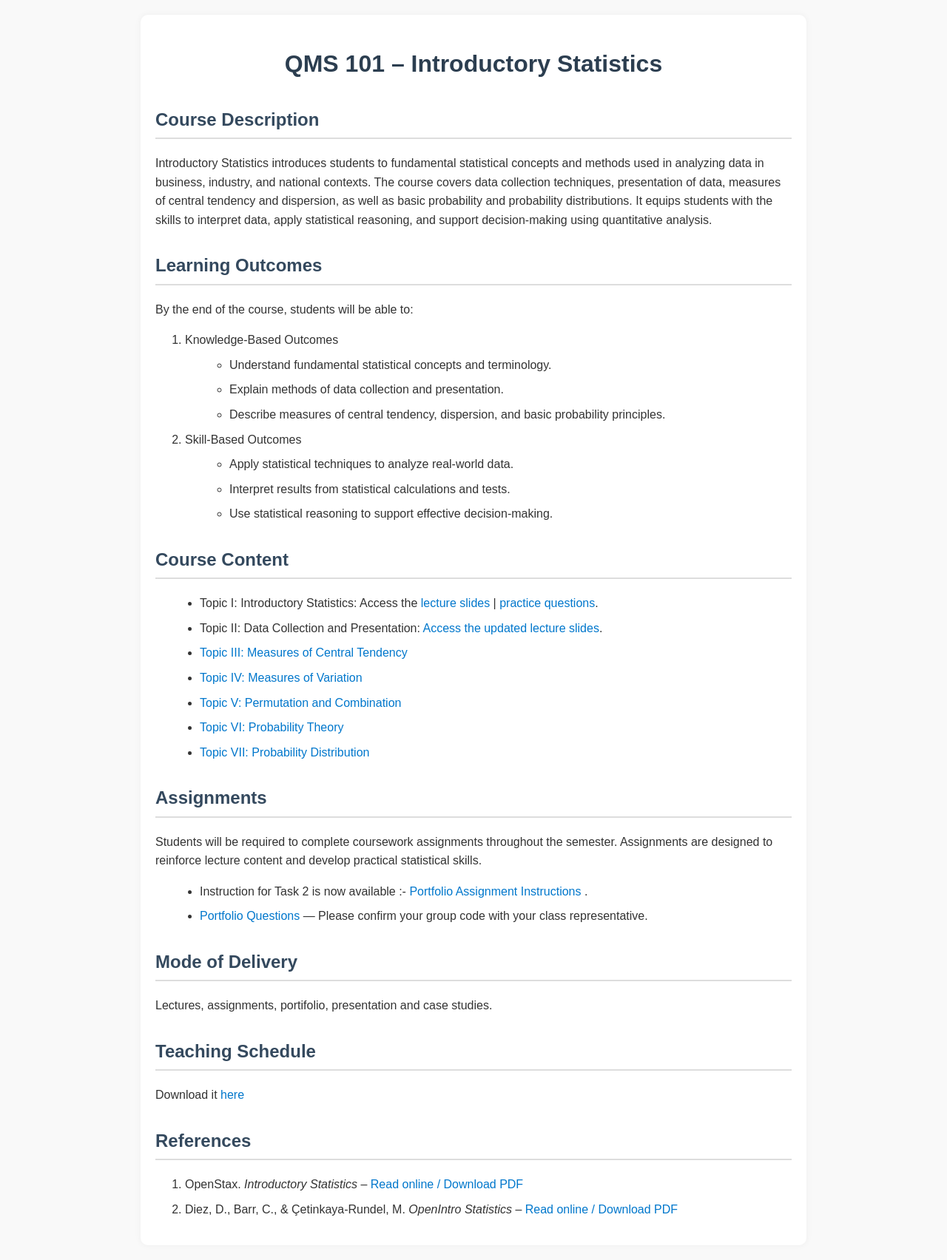
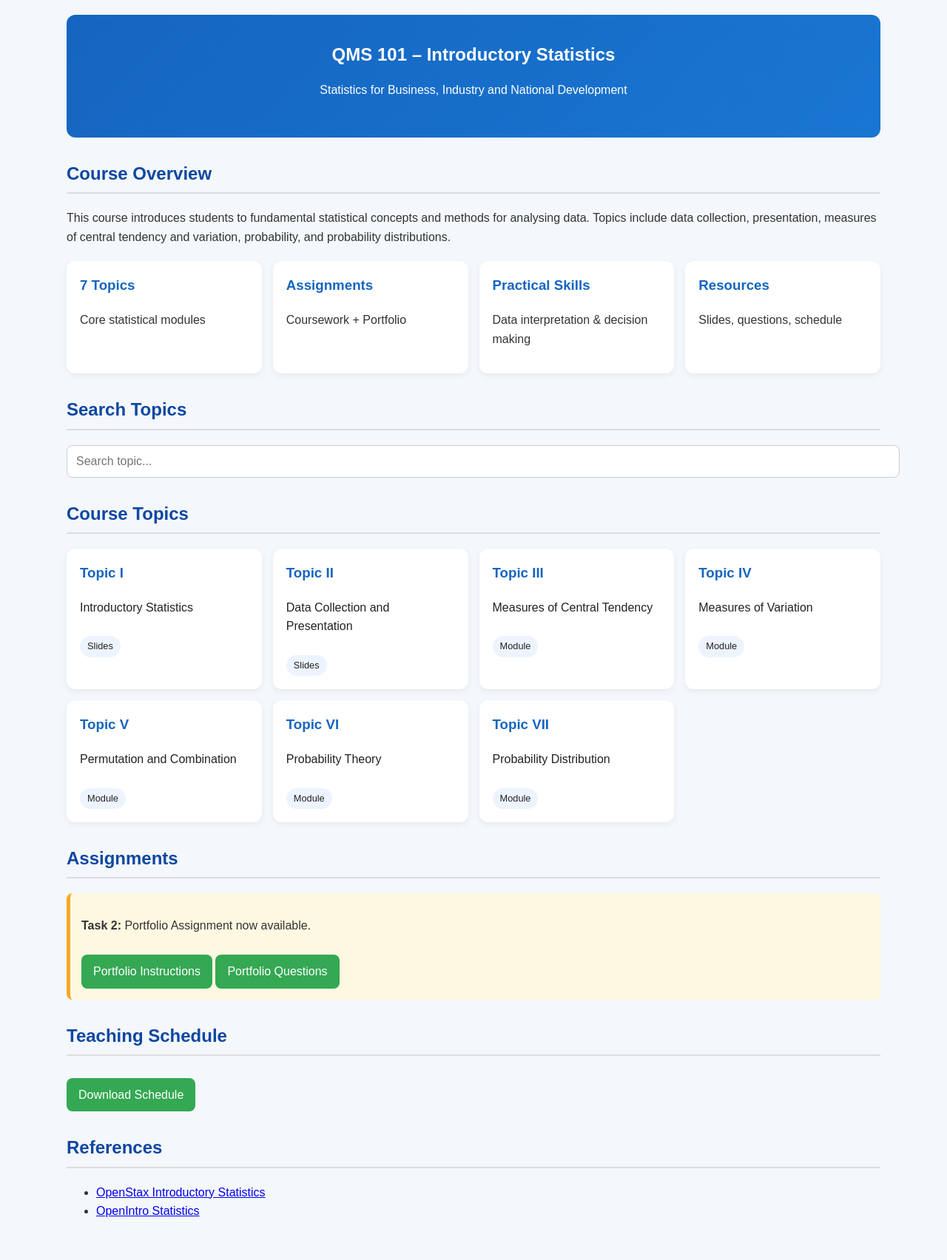
Before and after one commit to FomeA/FomeA.github.io, a Jekyll site: the page _teaching/qms101/index.html, which Jekyll copies as it is, in a window 1280 px wide. Shown: the whole page at 74% size. Built offline with Jekyll 4.4.1, drawn with Linux system fonts in a browser that asks for light colours.

Commit message:
Update index.html

```diff
--- a/_teaching/qms101/index.html
+++ b/_teaching/qms101/index.html
@@ -2,138 +2,245 @@
 <html lang="en">
 <head>
 <meta charset="UTF-8">
-  <title> QMS 101 – Introductory Statistics</title>
 <meta name="viewport" content="width=device-width, initial-scale=1.0">
+<title>QMS 101 – Introductory Statistics</title>
 
 <style>
-    body {
-      font-family: Arial, sans-serif;
-      max-width: 900px;
-      margin: auto;
-      padding: 20px;
-      line-height: 1.6;
-      background: #f9f9f9;
-      color: #333;
+body{
+font-family:Arial,sans-serif;
+max-width:1100px;
+margin:auto;
+padding:20px;
+background:#f4f7fb;
+color:#333;
+line-height:1.6;
 }
 
-    h1 {
-      text-align: center;
-      color: #2c3e50;
+.hero{
+background:linear-gradient(135deg,#1565c0,#1976d2);
+color:white;
+padding:35px 20px;
+border-radius:12px;
+text-align:center;
+margin-bottom:25px;
 }
 
-    h2 {
-      margin-top: 30px;
-      color: #34495e;
-      border-bottom: 2px solid #ddd;
-      padding-bottom: 5px;
+.hero h1{
+margin:0 0 10px;
 }
 
-    ul {
-      margin-left: 20px;
+.grid{
+display:grid;
+grid-template-columns:repeat(auto-fit,minmax(220px,1fr));
+gap:15px;
+margin:20px 0;
 }
 
-    li {
-      margin-bottom: 8px;
+.card{
+background:white;
+padding:18px;
+border-radius:12px;
+box-shadow:0 3px 10px rgba(0,0,0,.06);
+transition:.2s;
 }
 
-    a {
-      color: #0077cc;
-      text-decoration: none;
+.card:hover{
+transform:translateY(-4px);
 }
 
-    a:hover {
-      text-decoration: underline;
+.card h3{
+margin-top:0;
+color:#1565c0;
 }
 
-    .container {
-      background: white;
-      padding: 20px;
-      border-radius: 10px;
-      box-shadow: 0 0 10px rgba(0,0,0,0.05);
+h2{
+margin-top:30px;
+color:#0d47a1;
+border-bottom:2px solid #ddd;
+padding-bottom:6px;
+}
+
+.search input{
+width:100%;
+padding:12px;
+border-radius:8px;
+border:1px solid #ccc;
+font-size:16px;
+}
+
+.topic{
+display:block;
+text-decoration:none;
+color:#222;
+}
+
+.topic span{
+display:inline-block;
+margin-top:10px;
+padding:4px 10px;
+background:#eef4ff;
+border-radius:20px;
+font-size:.8rem;
+}
+
+.btn{
+display:inline-block;
+padding:10px 16px;
+background:#34a853;
+color:white;
+text-decoration:none;
+border-radius:8px;
+margin-top:10px;
+}
+
+.notice{
+background:#fff8e1;
+padding:15px;
+border-left:5px solid #f9a825;
+border-radius:8px;
 }
 </style>
 </head>
 
 <body>
 
-<div class="container">
+<section class="hero">
+<h1>QMS 101 – Introductory Statistics</h1>
+<p>Statistics for Business, Industry and National Development</p>
+</section>
 
-  <h1>QMS 101 – Introductory Statistics</h1>
-
-  <h2>Course Description</h2>
+<h2>Course Overview</h2>
 <p>
-    Introductory Statistics introduces students to fundamental statistical concepts
-    and methods used in analyzing data in business, industry, and national contexts.
-    The course covers data collection techniques, presentation of data, measures of
-    central tendency and dispersion, as well as basic probability and probability
-    distributions. It equips students with the skills to interpret data, apply
-    statistical reasoning, and support decision-making using quantitative analysis.
+This course introduces students to fundamental statistical concepts and methods for analysing data.
+Topics include data collection, presentation, measures of central tendency and variation,
+probability, and probability distributions.
 </p>
 
-  <h2>Learning Outcomes</h2>
-  <p>By the end of the course, students will be able to:</p>
-  <ol>
-    <li>Knowledge-Based Outcomes</li>
-    <ul>
-      <li>Understand fundamental statistical concepts and terminology.</li>
-      <li>Explain methods of data collection and presentation.</li>
-      <li>Describe measures of central tendency, dispersion, and basic probability principles.</li>
-    </ul>
-    <li>Skill-Based Outcomes</li>
-    <ul>
-      <li>Apply statistical techniques to analyze real-world data.</li>
-      <li>Interpret results from statistical calculations and tests.</li>
-      <li>Use statistical reasoning to support effective decision-making.</li>
-    </ul>
-  </ol>
+<div class="grid">
+<div class="card">
+<h3>7 Topics</h3>
+<p>Core statistical modules</p>
+</div>
 
-  <h2>Course Content</h2>
-  <ul>
-    <li>Topic I: Introductory Statistics: Access the <a href="/teaching/qms101/slides_t1-pdf.pdf">lecture slides</a> | <a href="/teaching/qms101/QMS101_Topic1_questions.pdf">practice questions</a>.</li>
-    <li>Topic II: Data Collection and Presentation: <a href="/teaching/qms101/Topic2_Data_collection+Presesentation.pdf">Access the updated lecture slides</a>.</li>
-    <li><a href="/teaching/qms101/pdfs/topic3/">Topic III: Measures of Central Tendency </a></li>
-    <li><a href="/teaching/qms101/pdfs/topic4/">Topic IV: Measures of Variation </a></li>
-    <li><a href="/teaching/qms101/pdfs/topic5/">Topic V: Permutation and Combination </a></li>
-    <li><a href="/teaching/qms101/pdfs/topic6/">Topic VI:  Probability Theory </a></li>
-    <li><a href="/teaching/qms101/pdfs/topic7/">Topic VII: Probability Distribution</a></li>
-  </ul>
+<div class="card">
+<h3>Assignments</h3>
+<p>Coursework + Portfolio</p>
+</div>
 
+<div class="card">
+<h3>Practical Skills</h3>
+<p>Data interpretation & decision making</p>
+</div>
+
+<div class="card">
+<h3>Resources</h3>
+<p>Slides, questions, schedule</p>
+</div>
+</div>
+
+<h2>Search Topics</h2>
+
+<div class="search">
+<input type="text" id="searchBox" placeholder="Search topic...">
+</div>
+
+<h2>Course Topics</h2>
+
+<div class="grid" id="topics">
+
+<a class="card topic" href="/teaching/qms101/slides_t1-pdf.pdf">
+<h3>Topic I</h3>
+<p>Introductory Statistics</p>
+<span>Slides</span>
+</a>
+
+<a class="card topic" href="/teaching/qms101/Topic2_Data_collection+Presesentation.pdf">
+<h3>Topic II</h3>
+<p>Data Collection and Presentation</p>
+<span>Slides</span>
+</a>
+
+<a class="card topic" href="/teaching/qms101/pdfs/topic3/">
+<h3>Topic III</h3>
+<p>Measures of Central Tendency</p>
+<span>Module</span>
+</a>
+
+<a class="card topic" href="/teaching/qms101/pdfs/topic4/">
+<h3>Topic IV</h3>
+<p>Measures of Variation</p>
+<span>Module</span>
+</a>
+
+<a class="card topic" href="/teaching/qms101/pdfs/topic5/">
+<h3>Topic V</h3>
+<p>Permutation and Combination</p>
+<span>Module</span>
+</a>
+
+<a class="card topic" href="/teaching/qms101/pdfs/topic6/">
+<h3>Topic VI</h3>
+<p>Probability Theory</p>
+<span>Module</span>
+</a>
+
+<a class="card topic" href="/teaching/qms101/pdfs/topic7/">
+<h3>Topic VII</h3>
+<p>Probability Distribution</p>
+<span>Module</span>
+</a>
+
+</div>
 
 <h2>Assignments</h2>
-  <p>
-    Students will be required to complete coursework assignments throughout the semester.
-    Assignments are designed to reinforce lecture content and develop practical statistical skills.
-  </p>
-  <ul>
-    <li>Instruction for Task 2 is now available :- <a href="/teaching/qms101/portfolio-updated.pdf"> Portfolio Assignment Instructions </a>.</li>
-    <li><a href="/teaching/qms101/QMS101_Portfolio.pdf">Portfolio Questions</a> — Please confirm your group code with your class representative.</li>
-  </ul>
 
+<div class="notice">
+<p><strong>Task 2:</strong> Portfolio Assignment now available.</p>
 
-  <h2>Mode of Delivery</h2>
-  <p>Lectures, assignments, portifolio, presentation and case studies.</p>
+<a class="btn" href="/teaching/qms101/portfolio-updated.pdf">
+Portfolio Instructions
+</a>
+
+<a class="btn" href="/teaching/qms101/QMS101_Portfolio.pdf">
+Portfolio Questions
+</a>
+</div>
 
 <h2>Teaching Schedule</h2>
-  Download it <a href="/teaching/qms101/QMS101_Teaching_Schedule_new.pdf"> here </a>
 
+<a class="btn" href="/teaching/qms101/QMS101_Teaching_Schedule_new.pdf">
+Download Schedule
+</a>
 
 <h2>References</h2>
-<ol>
+
+<ul>
 <li>
-    OpenStax. <i>Introductory Statistics</i> –
 <a href="https://openstax.org/books/introductory-statistics/pages/index" target="_blank">
-      Read online / Download PDF
+OpenStax Introductory Statistics
 </a>
 </li>
 
 <li>
-    Diez, D., Barr, C., & Çetinkaya-Rundel, M. <i>OpenIntro Statistics</i> –
 <a href="https://www.openintro.org/book/os/" target="_blank">
-      Read online / Download PDF
+OpenIntro Statistics
 </a>
 </li>
-</ol>
+</ul>
 
-</div>
+<script>
+const searchBox = document.getElementById("searchBox");
+const topics = document.querySelectorAll(".topic");
+
+searchBox.addEventListener("input", function(){
+let text = this.value.toLowerCase();
+
+topics.forEach(card=>{
+let content = card.innerText.toLowerCase();
+card.style.display = content.includes(text) ? "block" : "none";
+});
+});
+</script>
+
 </body>
 </html>
```
Lines whose indentation alone changed are shown as unchanged.
